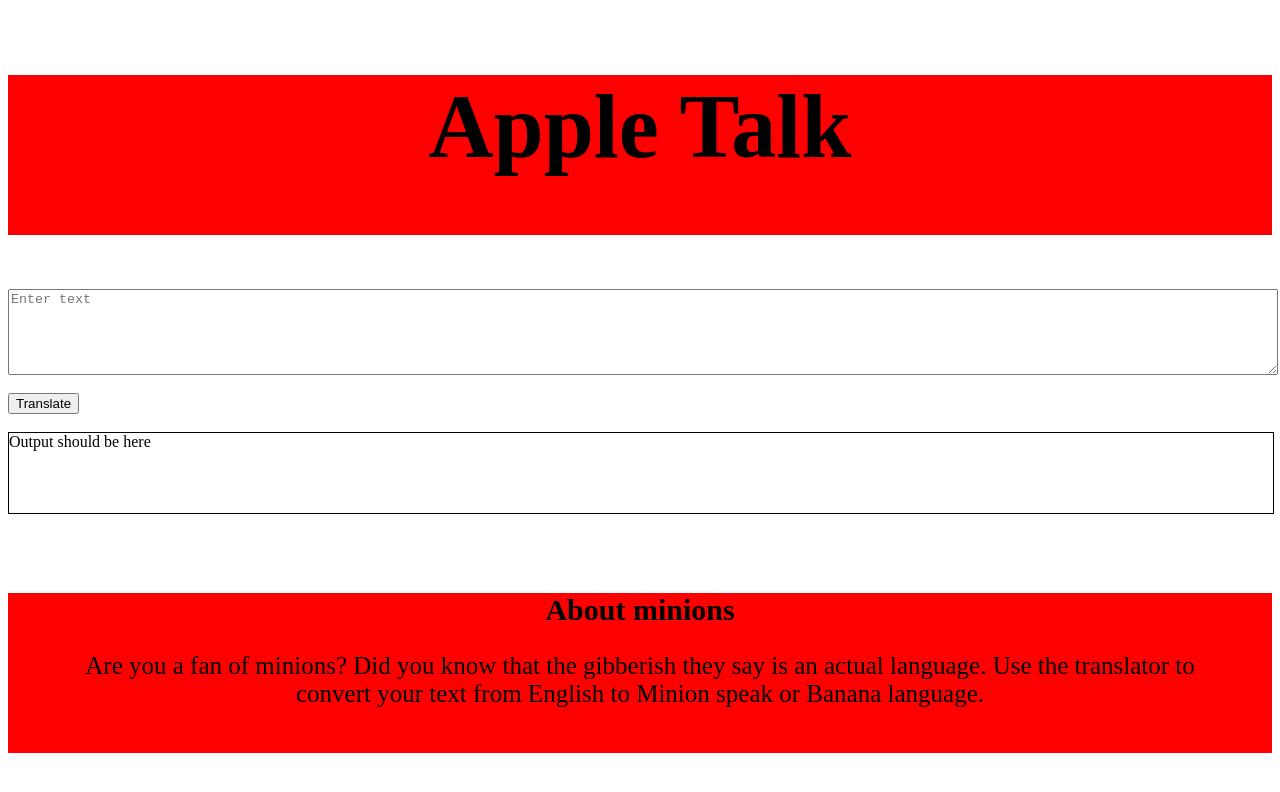
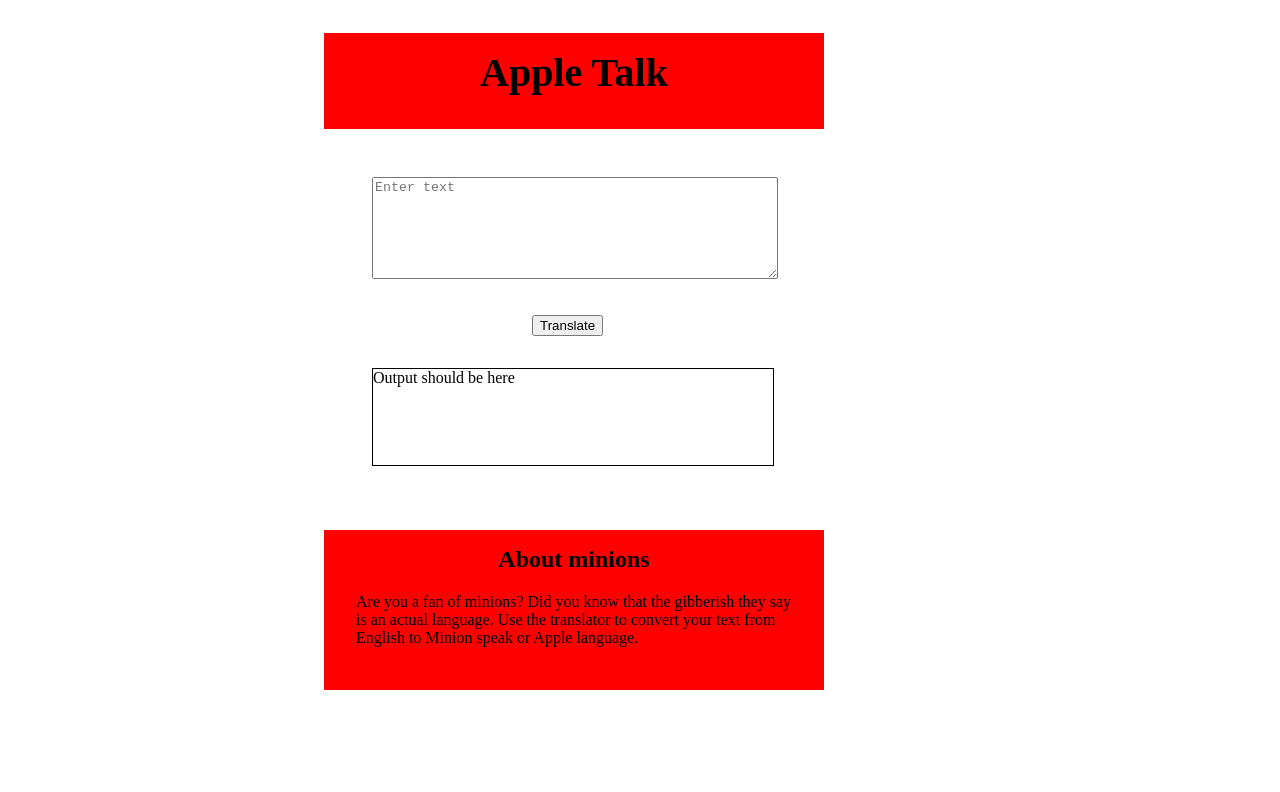
Before and after one commit to arpit01923/Minions-speak, a plain HTML site: page index.html in a window 1280 px wide. Drawn offline with Linux system fonts and the light colour scheme.

Commit message:
finished

```diff
--- a/index.html
+++ b/index.html
@@ -6,60 +6,71 @@
     <meta name="viewport" content="width=device-width, initial-scale=1.0">
     <title>Document</title>
     <style>
-        .c1 {
-    height: 20vh;
-    margin-top: 0px;
+        .c1{
+            margin: auto;
+            width: 50%;
+
+        }
+        nav{
             background-color: red;
-    font-size: 60px;
+            width: 500px;
+            height: 12vh;
+        }
+        .c2{
+            margin-left: 3rem;
+        }
+        h1{
+            padding-top: 1rem;
+            font-size: 40px;
             text-align: center;
         }
         #i1{
-    display: block;
-    width: 100%;
-    height: 10vh;
+            margin-top: 3rem;
+            width: 400px;
+            height: 12vh;
         }
         #i2{
-    display: block;
+            margin-top: 2rem;
+            margin-left: 20vh;
         }
         #i3{
-    width: 100%;
-    height: 10vh;
             border: 1px solid black;
+            margin-top: 2rem;
+            width: 400px;
+            height: 12vh;
         }
-.c2{
-    padding-left: 3rem;
-    padding-right: 3rem;
-    width: auto;
+        footer{
+            margin-top: 4rem;
+            background-color: red;
+            width: 500px;
             height: 20vh;
-    background-color: red;
         }
         h2{
-    font-size: 30px;
             text-align: center;
+            padding-top: 1rem;
         }
         p{
-    text-align: center;
-    font-size: 25px;
+            margin-left: 2rem;
+            margin-right: 2rem;
         }
     </style>
 </head>
 <body>
-    <nav class="c1">
+    <div class="c1">
+        <nav>
     <h1>Apple Talk</h1>
 </nav>
-    <br><br><br>
+    <div class="c2">
     <textarea id="i1" placeholder="Enter text"></textarea>
     <br>
     <button id="i2">Translate</button>
-    <br>
     <div id="i3">Output should be here</div>
-    <br><br><br>
-    <footer class="c2">
-        <div>
+</div>
+        <footer>
             <h2>About minions</h2>
-            <p>Are you a fan of minions? Did you know that the gibberish they say is an actual language. Use the translator to convert your text from English to Minion speak or Banana language.</p>
+            <p>Are you a fan of minions? Did you know that the gibberish they say is an actual language. Use the translator to convert your text from English to Minion speak or Apple language.</p>
+        </footer>
 </div>
-    </footer>
     <script src="app.js" type="text/javascript"></script>
 </body>
 </html>
```
Lines whose indentation alone changed are shown as unchanged.
